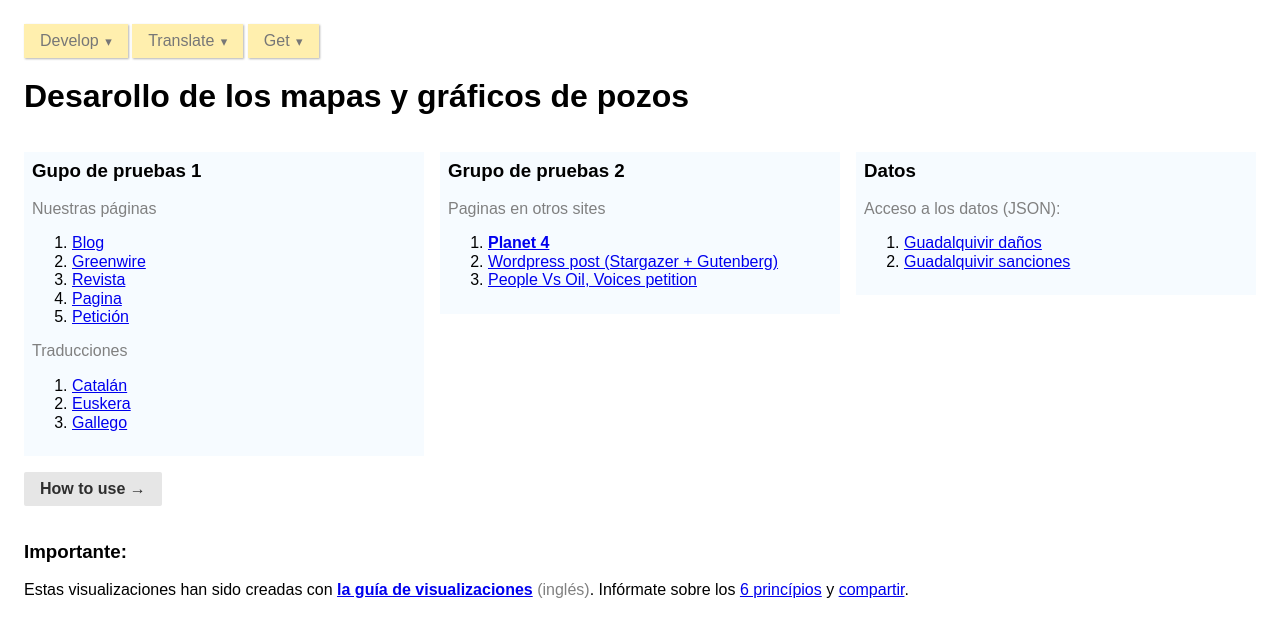
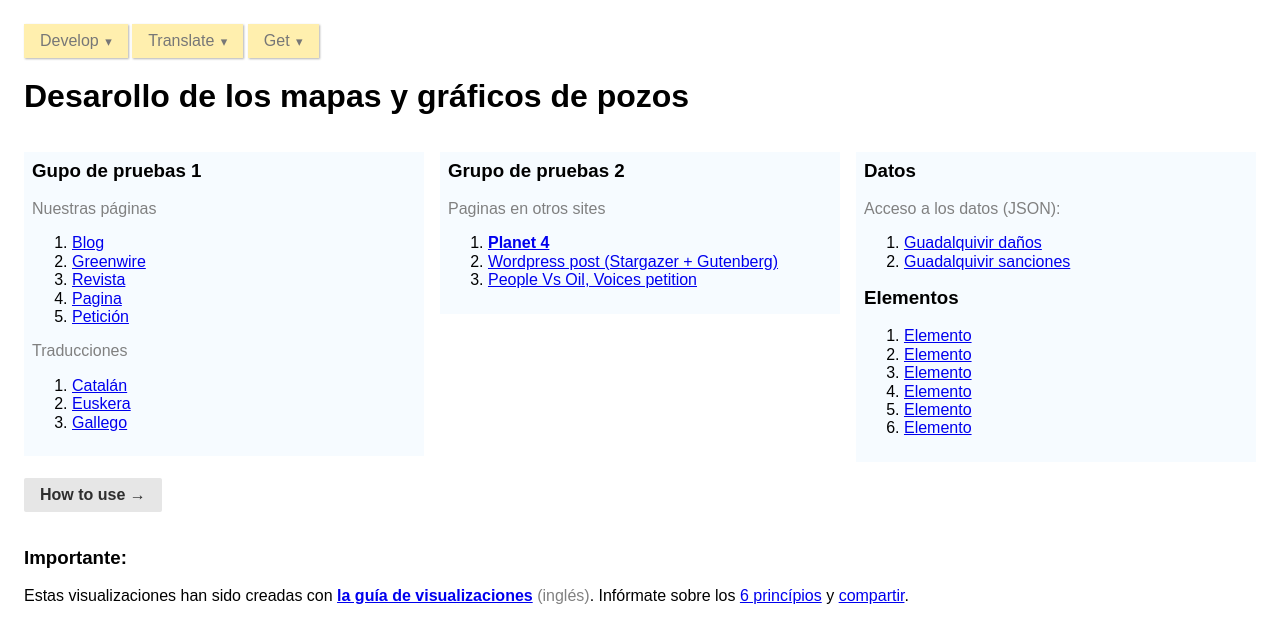
Before and after one commit to greenpeace/gpes-wells-map, a Jekyll site: the page built from index.html, in a window 1280 px wide. Shown: the top 643 px of the page. Built offline with Jekyll 4.4.1, drawn with Linux system fonts in a browser that asks for light colours; nearby versions of some CDN libraries.

Commit message:
Enlaces en el index

```diff
--- a/index.html
+++ b/index.html
@@ -169,6 +169,15 @@ layout: default
                     <li><a href="https://github.com/greenpeace/gpes-wells-map/blob/master/_includes/media-1/guadalquivir-danos.json" target="_blank">Guadalquivir daños</a></li>
                     <li><a href="https://github.com/greenpeace/gpes-wells-map/blob/master/_includes/media-1/guadalquivir-numsanciones.json" target="_blank">Guadalquivir sanciones</a></li>
                 </ol>
+                <h3>Elementos</h3>
+                <ol>
+                    <li><a href="es/media-1.html">Elemento</a></li>
+                    <li><a href="es/media-2.html">Elemento</a></li>
+                    <li><a href="es/media-3.html">Elemento</a></li>
+                    <li><a href="es/media-4.html">Elemento</a></li>
+                    <li><a href="es/media-5.html">Elemento</a></li>
+                    <li><a href="es/media-6.html">Elemento</a></li>
+                </ol>
             </div>
 
         </div>
```
